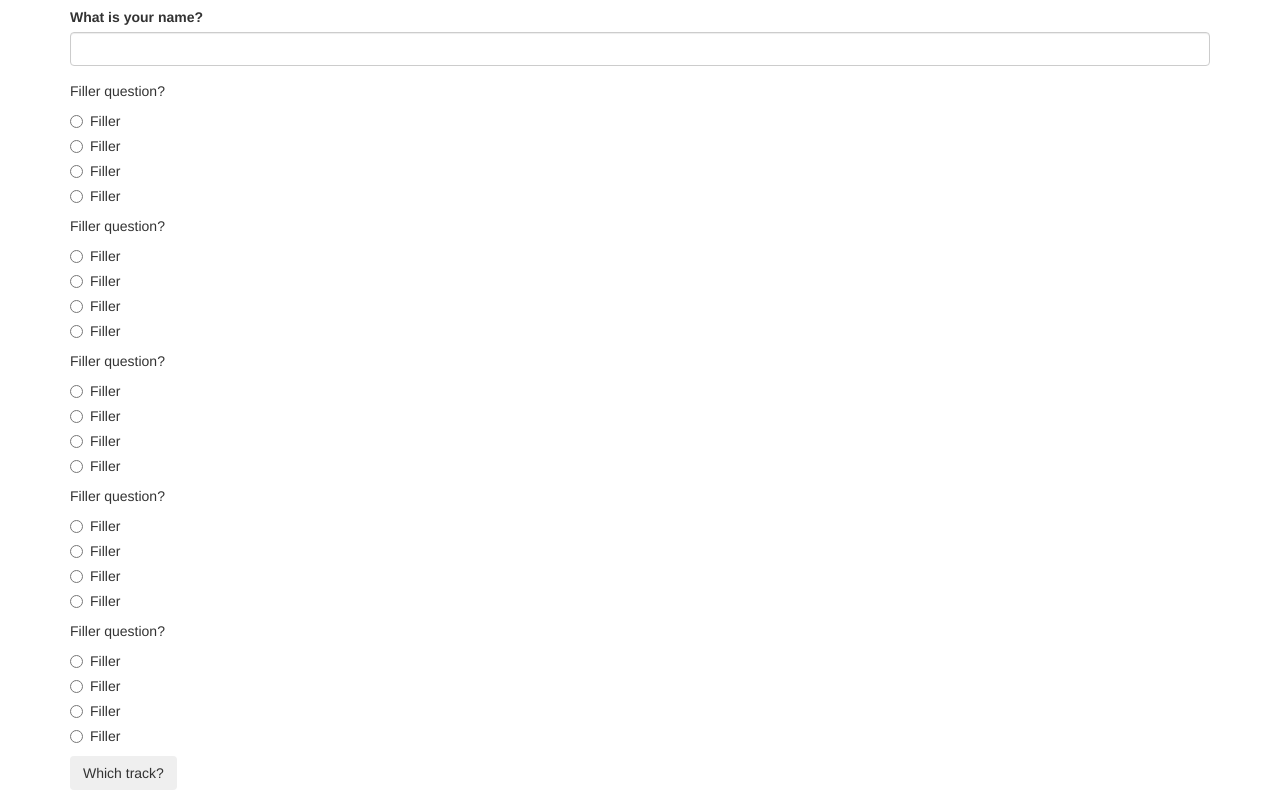
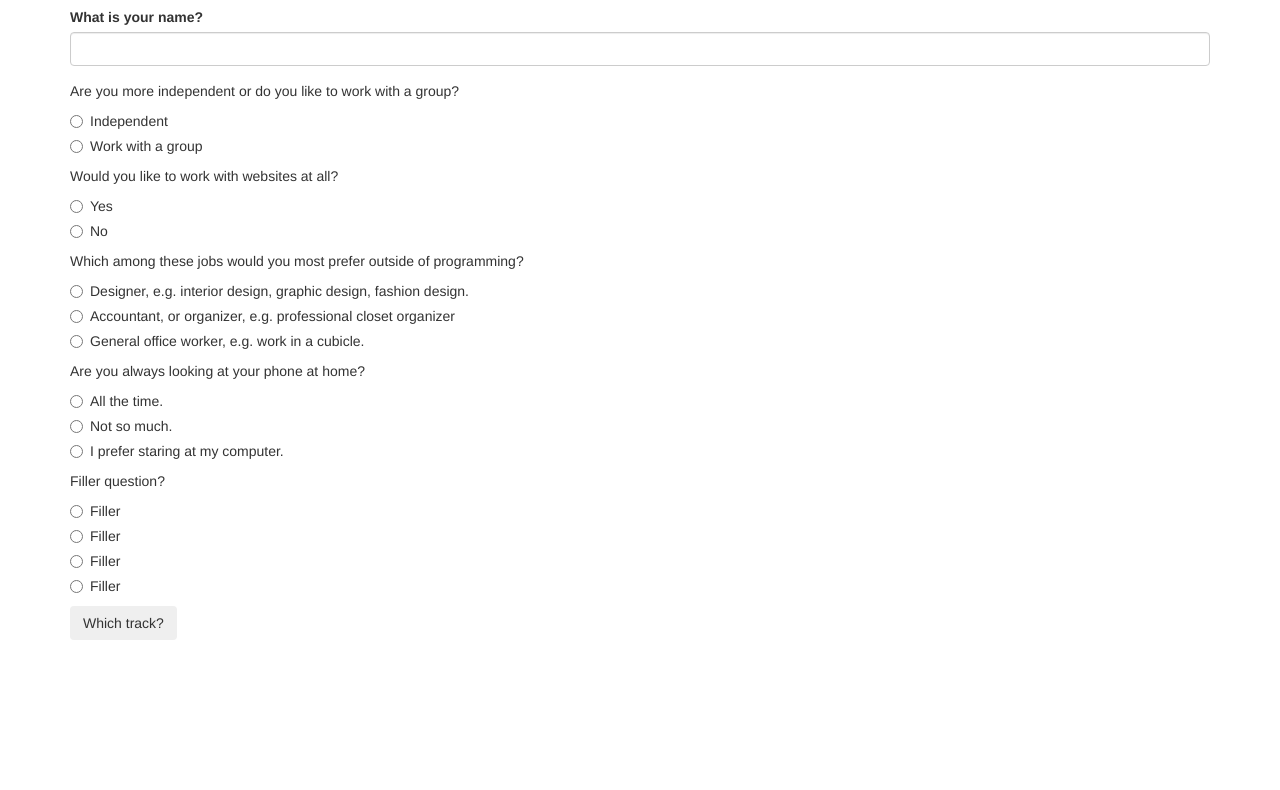
Before and after one commit to bryantwang1/epicodus-track-selector, a plain HTML site: page index.html in a window 1280 px wide. Shown: the part 116-906 px from the top of the page. After the commit the page ends 800 px from the top, so only its background shows below. Drawn offline with Linux system fonts and the light colour scheme.

Commit message:
Add survey questions, js function trackScoring.

```diff
--- a/css/styles.css
+++ b/css/styles.css
@@ -1,4 +1,4 @@
-.track-result {
+.track-result, #yes-on-websites {
   display: none;
 }
 
--- a/index.html
+++ b/index.html
@@ -18,107 +18,87 @@
           <input id="user-name" class="form-control" type="text">
         </div>
 
-        <p id="radio-header">Filler question?</p>
+        <p id="radio-header">Are you more independent or do you like to work with a group?</p>
         <div class="radio">
           <label>
-            <input type="radio" name="@" value="a">
-            Filler
+            <input type="radio" name="company-size" value="a">
+            Independent
           </label>
         </div>
         <div class="radio">
           <label>
-            <input type="radio" name="@" value="b">
-            Filler
+            <input type="radio" name="company-size" value="b">
+            Work with a group
+          </label>
+        </div>
+
+        <p id="radio-header">Would you like to work with websites at all?</p>
+        <div class="radio">
+          <label>
+            <input type="radio" name="web-or-not" value="a">
+            Yes
           </label>
         </div>
         <div class="radio">
           <label>
-            <input type="radio" name="@" value="c">
-            Filler
+            <input type="radio" name="web-or-not" value="b">
+            No
+          </label>
+        </div>
+
+        <div id="yes-on-websites">
+          <p id="radio-header">What kind of website do you prefer?</p>
+          <div class="radio">
+            <label>
+              <input type="radio" name="website" value="a">
+              Nice and simple, more focused on interaction.
             </label>
           </div>
           <div class="radio">
             <label>
-            <input type="radio" name="@" value="d">
-            Filler
+              <input type="radio" name="website" value="b">
+              Full of content, a lot of stuff to look at.
             </label>
           </div>
+        </div>
 
-        <p id="radio-header">Filler question?</p>
+        <p id="radio-header">Which among these jobs would you most prefer outside of programming?</p>
         <div class="radio">
           <label>
-            <input type="radio" name="@" value="a">
-            Filler
+            <input type="radio" name="user-job" value="a">
+            Designer, e.g. interior design, graphic design, fashion design.
           </label>
         </div>
         <div class="radio">
           <label>
-            <input type="radio" name="@" value="b">
-            Filler
+            <input type="radio" name="user-job" value="b">
+            Accountant, or organizer, e.g. professional closet organizer
           </label>
         </div>
         <div class="radio">
           <label>
-            <input type="radio" name="@" value="c">
-            Filler
+            <input type="radio" name="user-job" value="c">
+            General office worker, e.g. work in a cubicle.
+          </label>
+        </div>
+
+        <p id="radio-header">Are you always looking at your phone at home?</p>
+        <div class="radio">
+          <label>
+            <input type="radio" name="phone-use" value="a">
+            All the time.
           </label>
         </div>
         <div class="radio">
           <label>
-            <input type="radio" name="@" value="d">
-            Filler
-          </label>
-        </div>
-
-        <p id="radio-header">Filler question?</p>
-        <div class="radio">
-          <label>
-            <input type="radio" name="@" value="a">
-            Filler
+            <input type="radio" name="phone-use" value="b">
+            Not so much.
           </label>
         </div>
         <div class="radio">
           <label>
-            <input type="radio" name="@" value="b">
-            Filler
-          </label>
-        </div>
-        <div class="radio">
-          <label>
-            <input type="radio" name="@" value="c">
-            Filler
-          </label>
-        </div>
-        <div class="radio">
-          <label>
-            <input type="radio" name="@" value="d">
-            Filler
-          </label>
-        </div>
-
-        <p id="radio-header">Filler question?</p>
-        <div class="radio">
-          <label>
-            <input type="radio" name="@" value="a">
-            Filler
-          </label>
-        </div>
-        <div class="radio">
-          <label>
-            <input type="radio" name="@" value="b">
-            Filler
-          </label>
-        </div>
-        <div class="radio">
-          <label>
-            <input type="radio" name="@" value="c">
-            Filler
-          </label>
-        </div>
-        <div class="radio">
-          <label>
-            <input type="radio" name="@" value="d">
-            Filler
+            <input type="radio" name="phone-use" value="c">
+            I prefer staring at my computer.
           </label>
         </div>
 
--- a/js/scripts.js
+++ b/js/scripts.js
@@ -1,21 +1,35 @@
-var pointsA;
-var pointsB;
-var pointsC;
-var pointsD;
+// Creates global variables that will count responses to determine which track fits the user.
+var rubyScore;
+var phpScore;
+var javaScore;
+var cssScore;
+var cSharpScore;
+// Creates global variables to be set to the value pulled from each survey question.
+var userName;
+var companySize;
+var webOrNot;
+var website;
+var userJob;
+var phoneUse;
+var
+// A function that resets the points of all tracks when called. Intended to run before any other function.
+var scoreReset = function() {
+  var rubyScore = 0;
+  var phpScore = 0;
+  var javaScore = 0;
+  var cssScore = 0;
+  var cSharpScore = 0;
+}
+//
+var trackScoring = function(surveyResponse) {
+  // Creates scope-limited variables to temporarily record points, and assigns them to the appropriate tracks at the end of the function.
+  var trackRuby = 0;
+  var trackPhp = 0;
+  var trackJava = 0;
+  var trackCss = 0;
+  var trackCSharp = 0;
 
-var surveyA = "a";
-var surveyB = "b";
-var surveyC = "c";
-var surveyD = "d";
-
-var pointReset = function() {
-  var pointsA = 0;
-  var pointsB = 0;
-  var pointsC = 0;
-  var pointsD = 0;
 }
-
-var
 
 // Back-end/business logic goes above, front-end/ui goes below this line
 
@@ -23,7 +37,7 @@ $(function() {
   $("#track-survey").submit(function(event) {
     event.preventDefault();
 
-    pointReset();
+    scoreReset();
 
   });
 });
```
Lines whose indentation alone changed are shown as unchanged.
